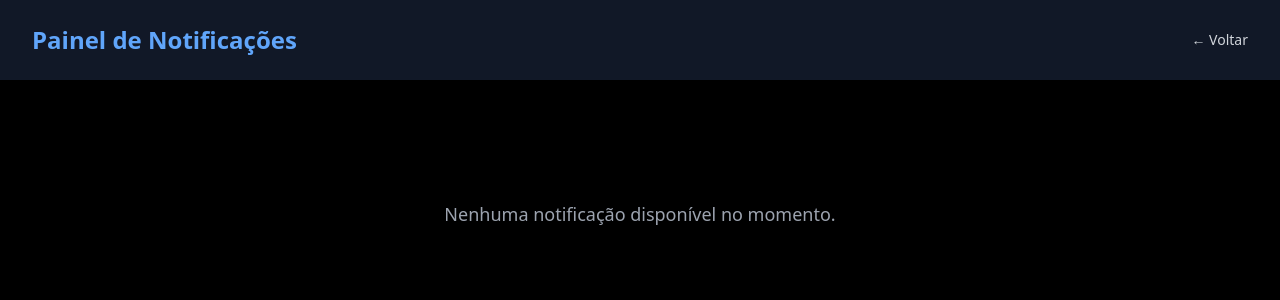
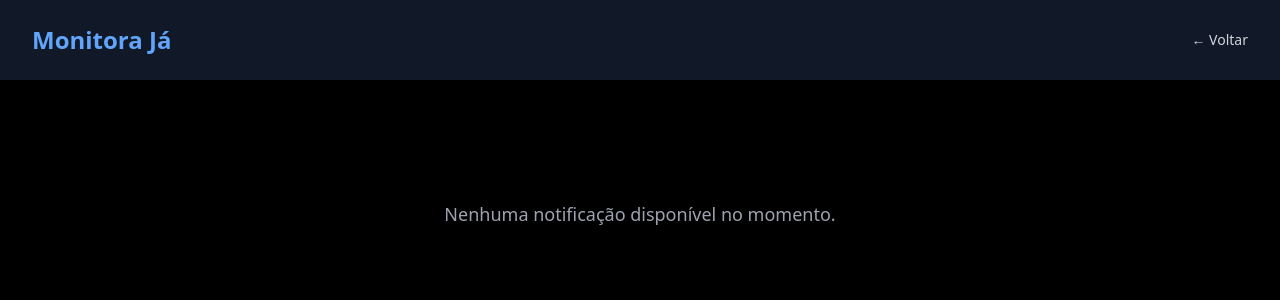
Before and after one commit to rayssarrsilva/monitoramentoDeURL, a Django app: template monitor/templates/monitor/notificacoes.html in a window 1280 px wide. Shown: the top 300 px of the page. Run offline with Django 3.2, Linux system fonts and the light colour scheme; the template is opened without the code that fills it, so the values that code supplies are empty; some libraries are stand-ins or nearby versions.

Commit message:
alteração do nome, para Monitora Já

```diff
--- a/monitor/templates/monitor/acessos.html
+++ b/monitor/templates/monitor/acessos.html
@@ -2,14 +2,14 @@
 <html lang="pt-br">
 <head>
   <meta charset="UTF-8">
-  <title>Histórico de Acessos - InvestigaWeb</title>
+  <title>Histórico de Acessos - Monitora Já</title>
   <script src="https://cdn.tailwindcss.com"></script>
 </head>
 <body class="bg-black text-white font-sans min-h-screen flex flex-col">
 
   <!-- 🔝 Cabeçalho -->
   <header class="flex justify-between items-center px-8 py-6 bg-gray-900 shadow-md">
-    <h1 class="text-2xl font-bold text-blue-400">InvestigaWeb</h1>
+    <h1 class="text-2xl font-bold text-blue-400">Monitora Já</h1>
     <a href="/dashboard/" class="text-sm text-gray-300 hover:text-blue-400 transition">← Voltar ao Painel</a>
   </header>
 
--- a/monitor/templates/monitor/dashboard.html
+++ b/monitor/templates/monitor/dashboard.html
@@ -2,14 +2,14 @@
 <html lang="pt-br">
 <head>
   <meta charset="UTF-8">
-  <title>Dashboard - InvestigaWeb</title>
+  <title>Dashboard - Monitora Já</title>
   <script src="https://cdn.tailwindcss.com"></script>
 </head>
 <body class="bg-gray-900 text-white font-sans min-h-screen flex flex-col">
 
   <!-- 🔝 Cabeçalho -->
   <header class="flex justify-between items-center px-8 py-6 bg-gray-900 shadow-md">
-    <h1 class="text-2xl font-bold text-blue-400">Painel InvestigaWeb</h1>
+    <h1 class="text-2xl font-bold text-blue-400">Monitora Já</h1>
     <a href="/logout/" class="text-sm text-gray-300 hover:text-red-400 transition">Sair</a>
   </header>
 
--- a/monitor/templates/monitor/form.html
+++ b/monitor/templates/monitor/form.html
@@ -2,7 +2,7 @@
 <html lang="pt-br">
 <head>
   <meta charset="UTF-8">
-  <title>Nova URL - InvestigaWeb</title>
+  <title>Nova URL - Monitora Já</title>
   <script src="https://cdn.tailwindcss.com"></script>
   {% load widget_tweaks %}
 </head>
@@ -10,7 +10,7 @@
 
   <!-- 🔝 Cabeçalho -->
   <header class="flex justify-between items-center px-8 py-6 bg-gray-900 shadow-md">
-    <h1 class="text-2xl font-bold text-blue-400">InvestigaWeb</h1>
+    <h1 class="text-2xl font-bold text-blue-400">Monitora Já</h1>
     <a href="/urls/" class="text-sm text-gray-300 hover:text-blue-400 transition">← Voltar para lista</a>
   </header>
 
--- a/monitor/templates/monitor/home.html
+++ b/monitor/templates/monitor/home.html
@@ -9,7 +9,7 @@
 
   <!-- 🔝 Topo com links de autenticação -->
   <header class="flex justify-between items-center p-6 bg-gray-900 shadow-md sticky top-0 z-50">
-    <h1 class="text-2xl font-bold text-blue-400">InvestigaWeb</h1>
+    <h1 class="text-2xl font-bold text-blue-400">Monitora Já</h1>
     <div>
       <a href="/login/" class="text-white hover:text-blue-400 mr-4">Login</a>
       <a href="/registrar/" class="bg-blue-600 hover:bg-blue-700 text-white px-4 py-2 rounded">Registrar</a>
--- a/monitor/templates/monitor/lista.html
+++ b/monitor/templates/monitor/lista.html
@@ -2,14 +2,14 @@
 <html lang="pt-br">
 <head>
   <meta charset="UTF-8">
-  <title>Lista de URLs - InvestigaWeb</title>
+  <title>Lista de URLs - Monitora Já</title>
   <script src="https://cdn.tailwindcss.com"></script>
 </head>
 <body class="bg-black text-white font-sans min-h-screen flex flex-col">
 
   <!-- 🔝 Cabeçalho -->
   <header class="flex justify-between items-center px-8 py-6 bg-gray-900 shadow-md">
-    <h1 class="text-2xl font-bold text-blue-400">InvestigaWeb</h1>
+    <h1 class="text-2xl font-bold text-blue-400">Monitora Já</h1>
     <a href="/dashboard/" class="text-sm text-gray-300 hover:text-blue-400 transition">← Voltar ao Painel</a>
   </header>
 
--- a/monitor/templates/monitor/notificacoes.html
+++ b/monitor/templates/monitor/notificacoes.html
@@ -2,14 +2,14 @@
 <html lang="pt-br">
 <head>
   <meta charset="UTF-8">
-  <title>Notificações - InvestigaWeb</title>
+  <title>Notificações - Monitora Já</title>
   <script src="https://cdn.tailwindcss.com"></script>
 </head>
 <body class="bg-black text-white font-sans min-h-screen flex flex-col">
 
   <!-- 🔝 Cabeçalho -->
   <header class="flex justify-between items-center px-8 py-6 bg-gray-900 shadow-md">
-    <h1 class="text-2xl font-bold text-blue-400">Painel de Notificações</h1>
+    <h1 class="text-2xl font-bold text-blue-400">Monitora Já</h1>
     <a href="/dashboard/" class="text-sm text-gray-300 hover:text-blue-400 transition">← Voltar</a>
   </header>
 
```
